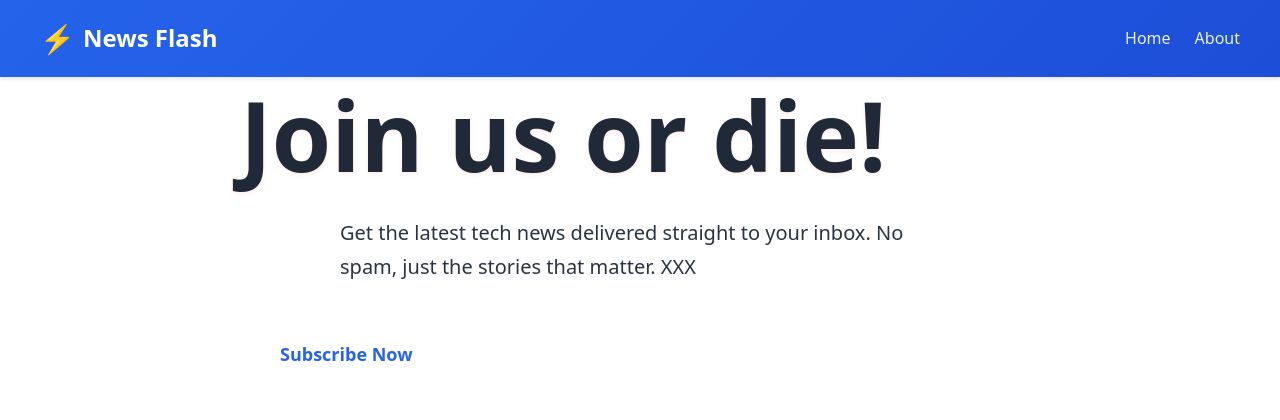
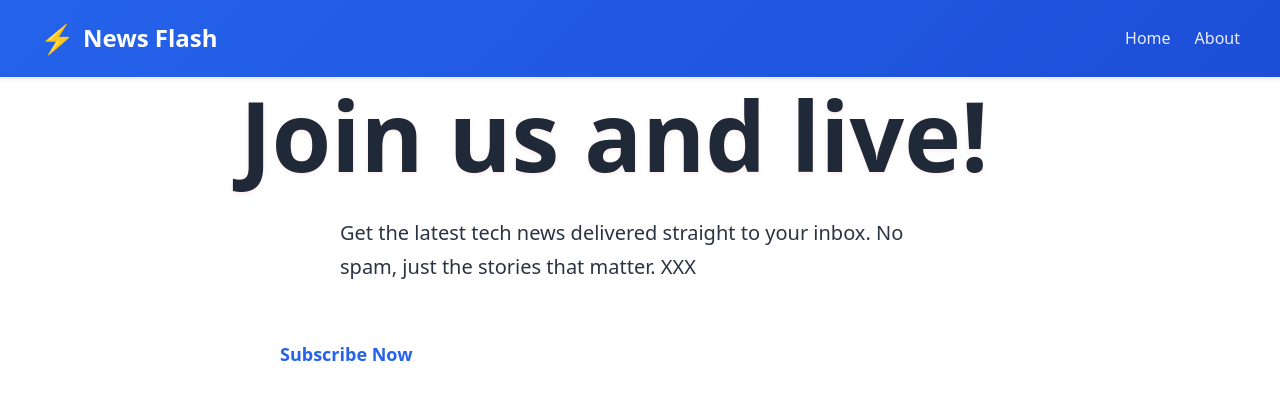
Before and after one commit to jsawing/G5Project, a Flask app: page / in a window 1280 px wide. Shown: the top 420 px of the page. Run offline with Flask 3, Linux system fonts and the light colour scheme.

Commit message:
Webpage small updates

```diff
--- a/application/app/presentation/templates/index.html
+++ b/application/app/presentation/templates/index.html
@@ -68,7 +68,7 @@
 <section class="hero">
     <div class="hero__container">
         <!-- <h1 class="hero__title">Stay Ahead of the Curve</h1> -->
-         <h1 class="hero__title">Join us or die!</h1>
+         <h1 class="hero__title">Join us and live!</h1>
         <p class="hero__subtitle">
             Get the latest tech news delivered straight to your inbox.
             No spam, just the stories that matter. XXX
```
